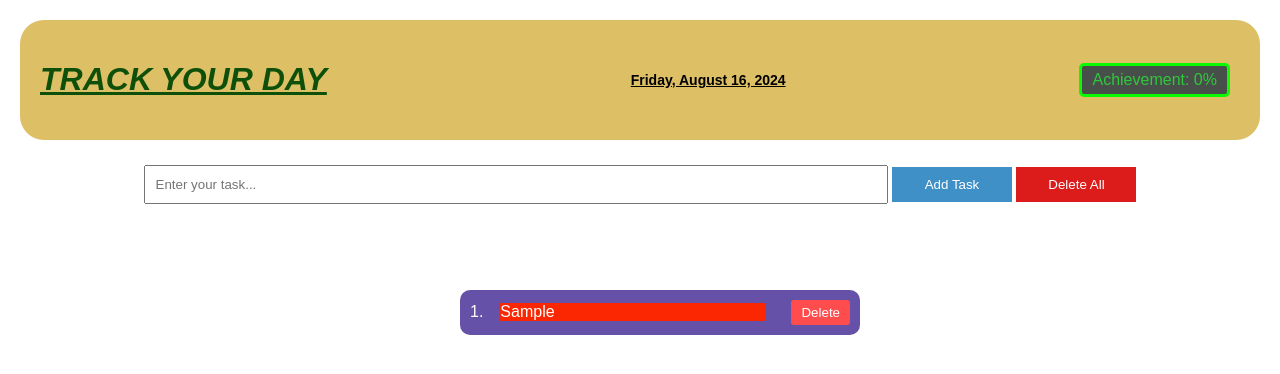
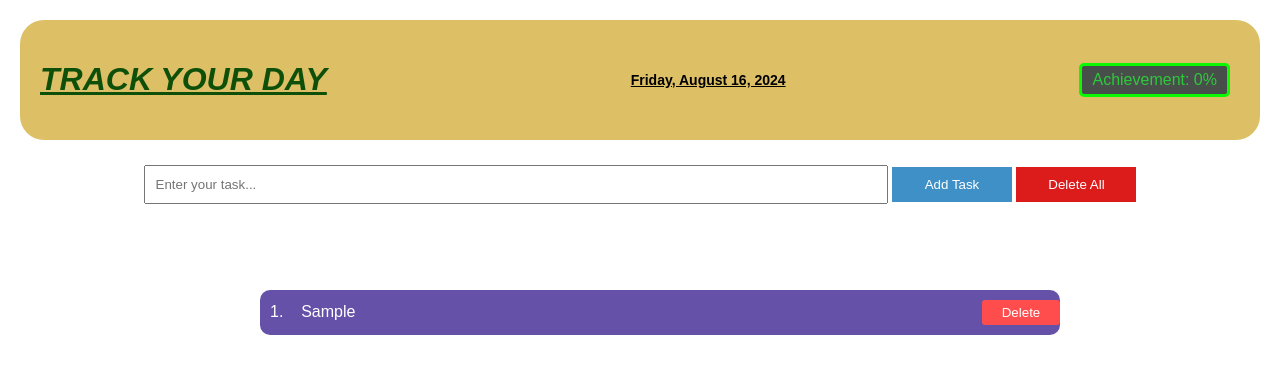
Before and after one commit to sanjayamagaju/Simple-ToDoApp, a plain HTML site: page index.html in a window 1280 px wide. Both pictures are taken after typing "Sample" into the empty fields and a click on the button "Add Task". Drawn offline with Linux system fonts and the light colour scheme.

Commit message:
Improves code

```diff
--- a/style.css
+++ b/style.css
@@ -69,7 +69,7 @@ h1 {
 
 #taskList {
     list-style-type: none;
-    margin: 50px 400px;
+    margin: 50px 200px;
 }
 
 .task {
@@ -98,8 +98,7 @@ h1 {
 }
 
 .task-desc {
-    background-color: #fb2702;
-    flex: 0 0 70% !important;
+    flex: 0 0 86% !important;
 }
 
 .task.complete {
```
